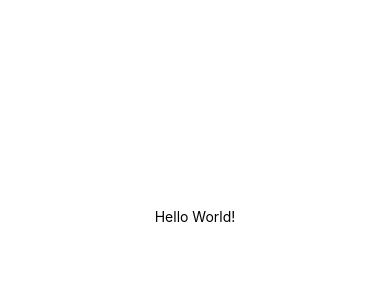
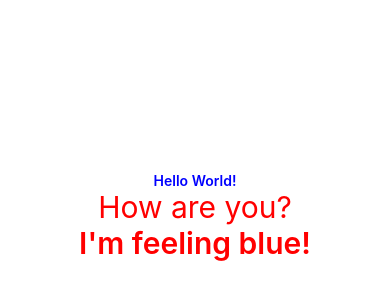
Before and after one commit to chrisspenceratx/chat-app, a React Native app: screen / in a window 390 px wide. Shown: the part 206-506 px from the top of the page. Built offline with nearby package versions, Linux system fonts and the light colour scheme.

Commit message:
playing with styling in react native

```diff
--- a/App.js
+++ b/App.js
@@ -4,8 +4,10 @@ import { StyleSheet, Text, View } from 'react-native';
 const App = () => {
   return (
     <View style={styles.container}>
-      <Text>Hello World!</Text>
-    </View>
+    <Text style={styles.blue}>Hello World!</Text>
+    <Text style={styles.bigRed}>How are you?</Text>
+    <Text style={styles.bigRedBold}>I'm feeling blue!</Text>
+  </View>
   );
 }
 
@@ -16,6 +18,22 @@ const styles = StyleSheet.create({
     alignItems: 'center',
     justifyContent: 'center',
   },
+
+  blue: {
+    color: 'blue',
+    fontWeight: '600',
+  },
+
+  bigRed: {
+    color: 'red',
+    fontSize: 30,
+  },
+
+  bigRedBold: {
+    color: 'red',
+    fontSize: 30,
+    fontWeight: '600',
+  },
 });
 
 export default App;
```
